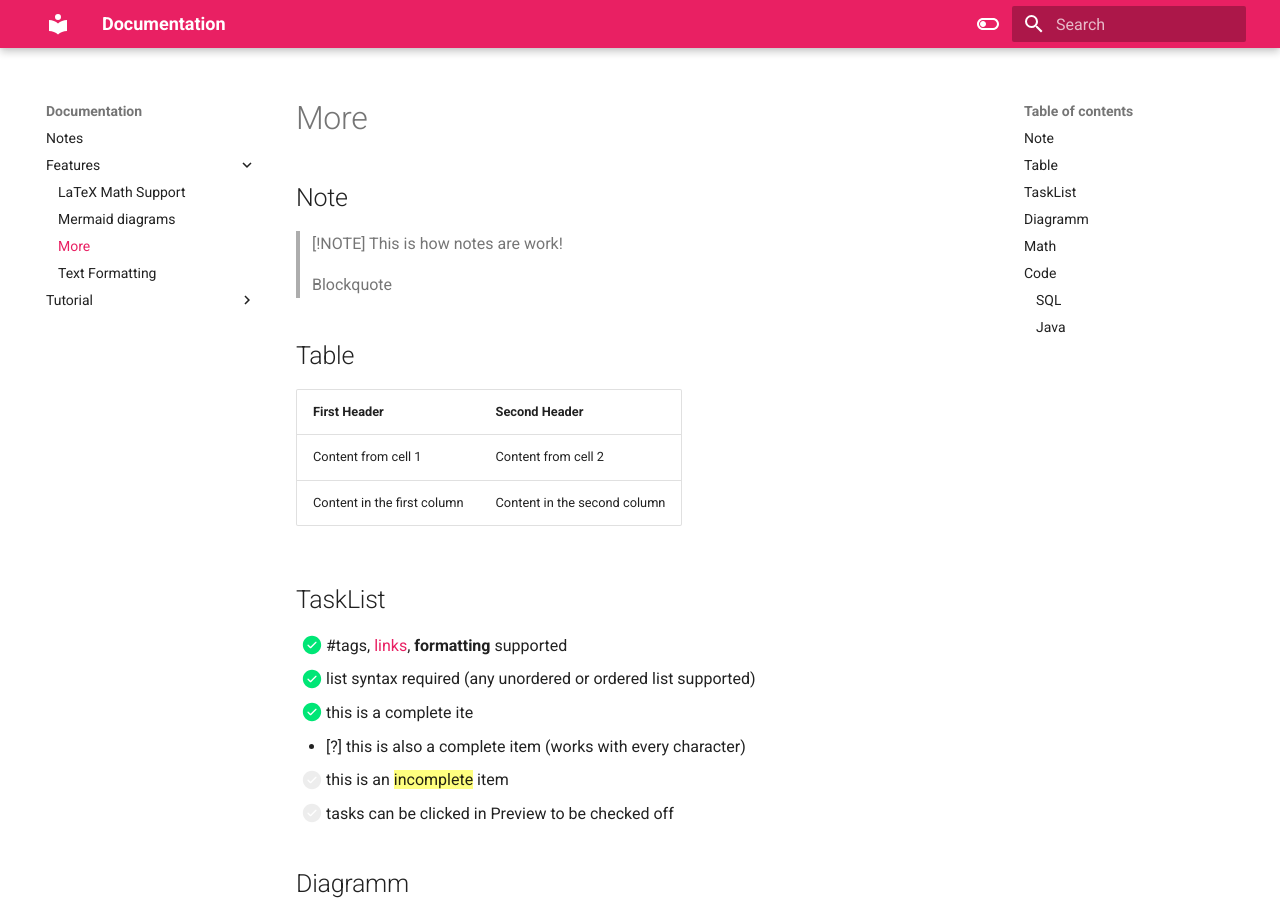
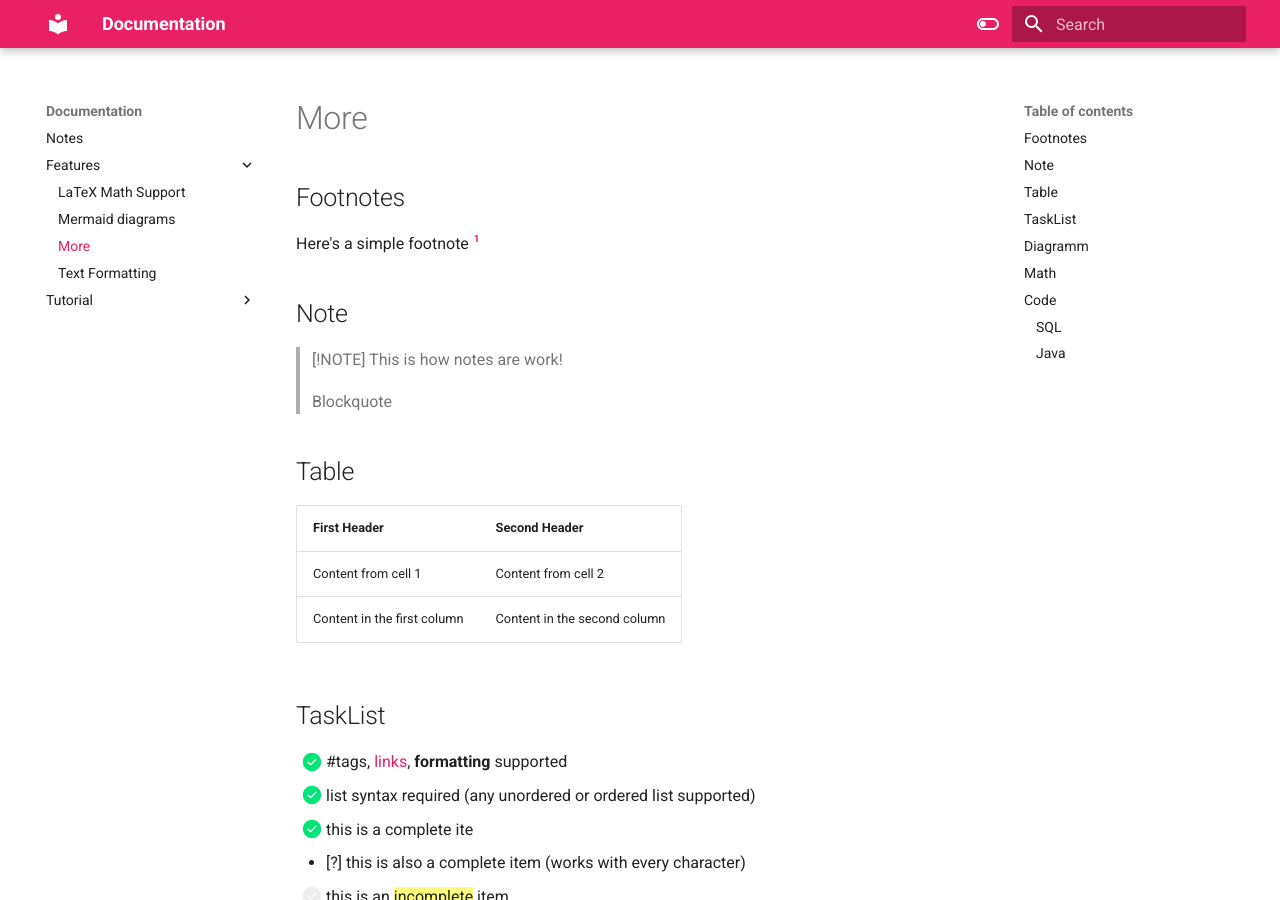
Before and after one commit to cxplonka/obsidian-publish-mkdocs, an MkDocs documentation site: the page built from docs/Features/More.md, in a window 1280 px wide and 900 px high. Built offline with MkDocs 1.6.1 and Material for MkDocs 9.7.7, drawn with Linux system fonts in a browser that asks for light colours.

Commit message:
update mkdocs

```diff
--- a/docs/Features/More.md
+++ b/docs/Features/More.md
@@ -1,3 +1,9 @@
+## Footnotes
+
+Here's a simple footnote [^1]
+
+[^1]: meaningful!
+
 ## Note
 
 > [!NOTE]
--- a/mkdocs.yml
+++ b/mkdocs.yml
@@ -4,6 +4,9 @@ site_name: Documentation
 theme:
     name: 'material'
     locale: en
+
+    features: # https://squidfunk.github.io/mkdocs-material/setup/setting-up-site-search/#search-suggestions
+    - search.highlight
 
     palette:
 
@@ -53,6 +56,7 @@ markdown_extensions:
       permalink: true
 
 plugins:
+  - tags
   - search:
       indexing: 'full'
   - roamlinks
```
